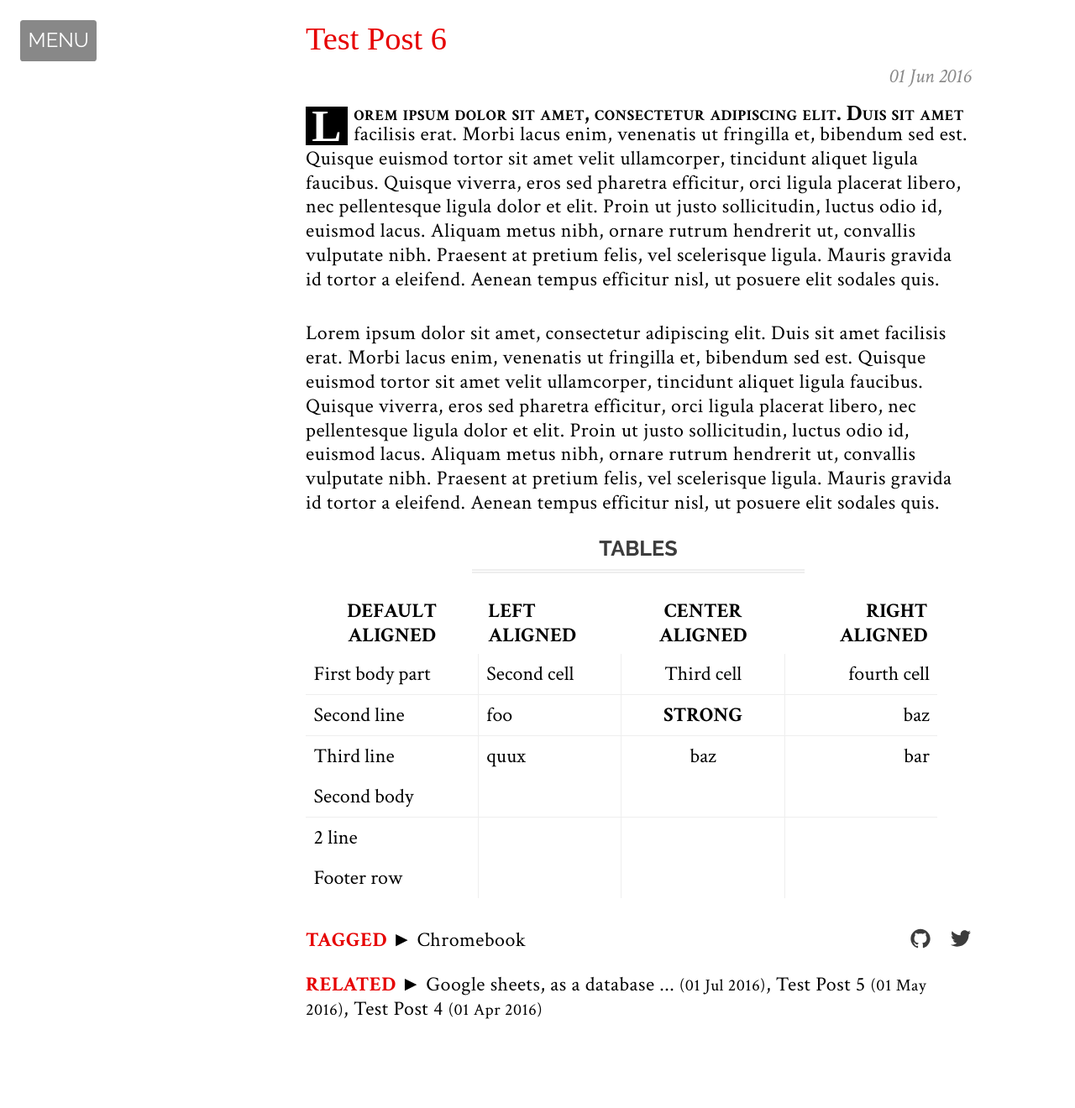
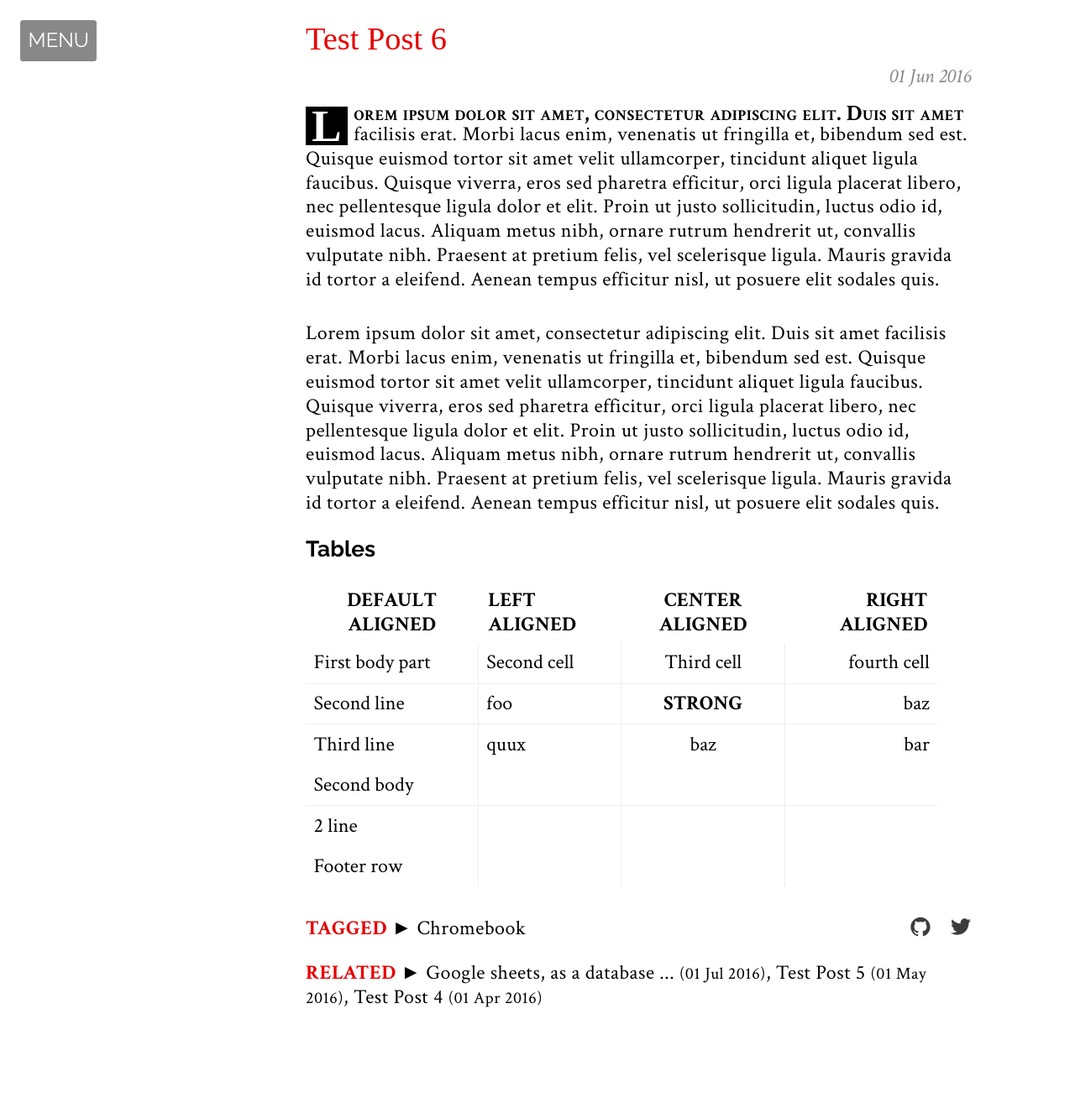
Before and after one commit to code-camp/lifestack-io.github.io, a Jekyll site: the page built from _posts/2016-06-01-Test-6.md, in a window 1280 px wide. Shown: the whole page at 84% size. Built offline with Jekyll 4.4.1, drawn with Linux system fonts in a browser that asks for light colours; some web fonts are replaced.

```diff
--- a/_posts/2016-06-01-Test-6.md
+++ b/_posts/2016-06-01-Test-6.md
@@ -12,7 +12,7 @@ Lorem ipsum dolor sit amet, consectetur adipiscing elit. Duis sit amet facilisis
 
 Lorem ipsum dolor sit amet, consectetur adipiscing elit. Duis sit amet facilisis erat. Morbi lacus enim, venenatis ut fringilla et, bibendum sed est. Quisque euismod tortor sit amet velit ullamcorper, tincidunt aliquet ligula faucibus. Quisque viverra, eros sed pharetra efficitur, orci ligula placerat libero, nec pellentesque ligula dolor et elit. Proin ut justo sollicitudin, luctus odio id, euismod lacus. Aliquam metus nibh, ornare rutrum hendrerit ut, convallis vulputate nibh. Praesent at pretium felis, vel scelerisque ligula. Mauris gravida id tortor a eleifend. Aenean tempus efficitur nisl, ut posuere elit sodales quis.
 
-##### Tables
+#### Tables
 
 |---
 | Default aligned | Left aligned | Center aligned | Right aligned
```
